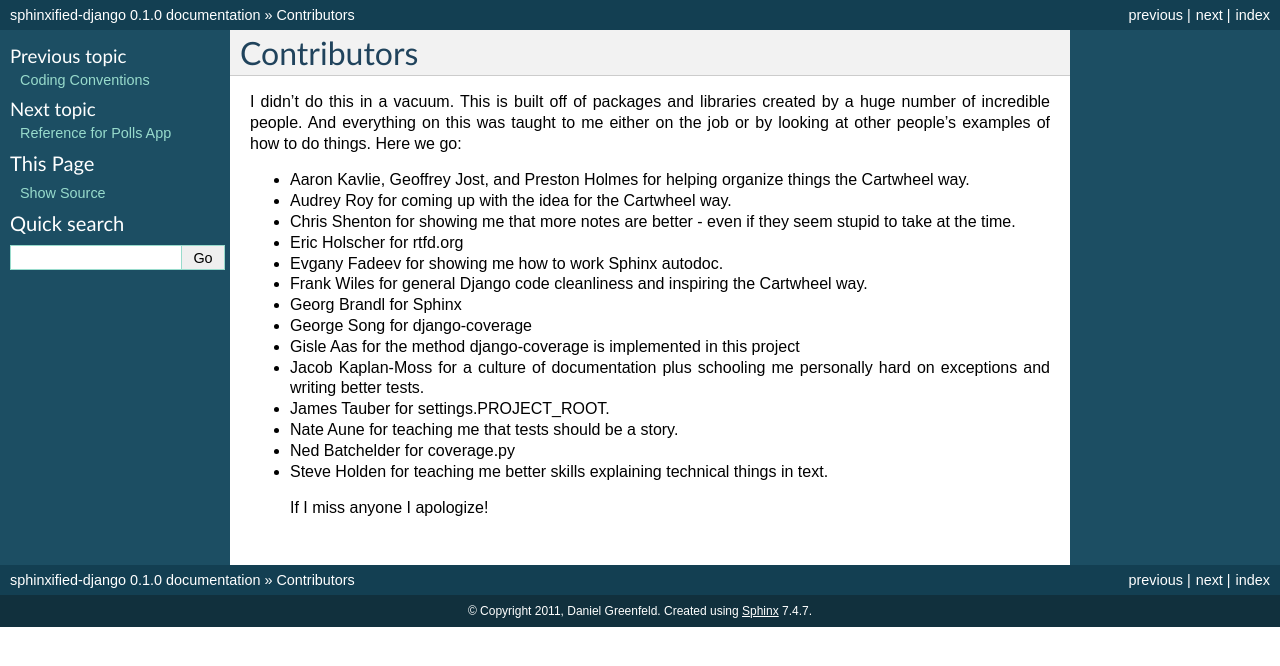
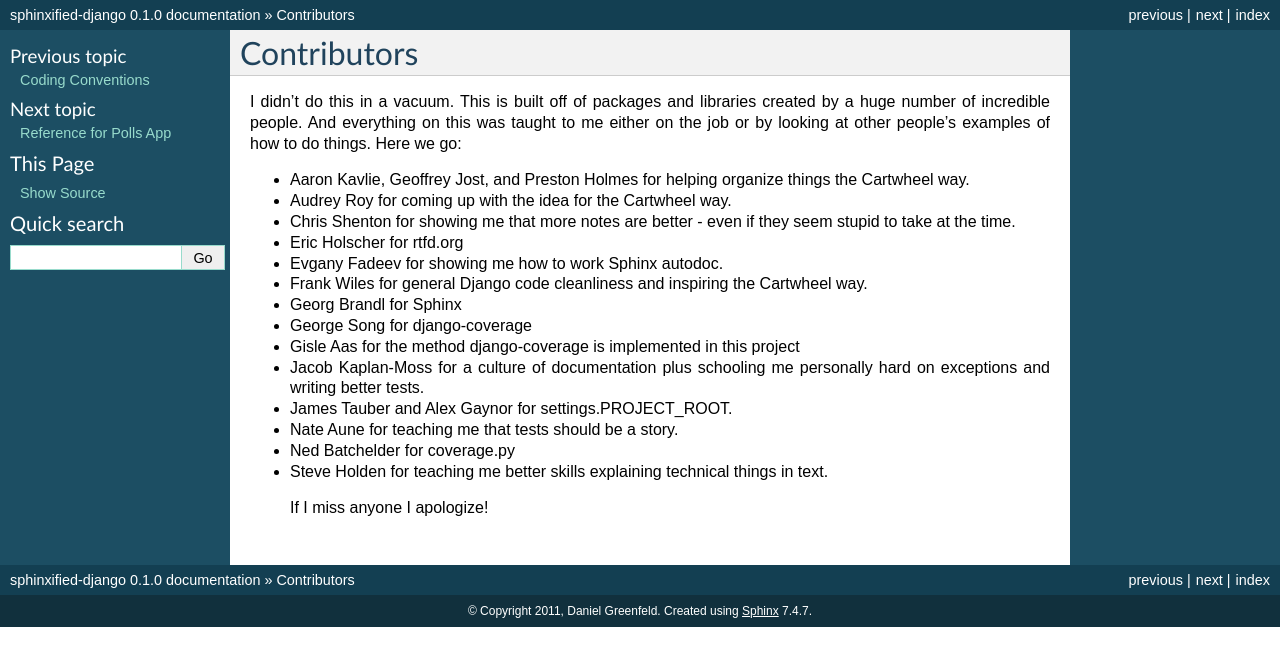
Before and after one commit to pydanny/django-party-pack, a Sphinx documentation site: the page built from docs/contributors.rst, in a window 1280 px wide. Shown: the top 666 px of the page. Built offline with Sphinx 7.4.7, drawn with Linux system fonts in a browser that asks for light colours.

Commit message:
Fixing contrib list

```diff
--- a/docs/contributors.rst
+++ b/docs/contributors.rst
@@ -16,7 +16,7 @@ I didn't do this in a vacuum. This is built off of packages and libraries create
 * George Song for django-coverage
 * Gisle Aas for the method django-coverage is implemented in this project
 * Jacob Kaplan-Moss for a culture of documentation plus schooling me personally hard on exceptions and writing better tests.
-* James Tauber for settings.PROJECT_ROOT.
+* James Tauber and Alex Gaynor for settings.PROJECT_ROOT.
 * Nate Aune for teaching me that tests should be a story.
 * Ned Batchelder for coverage.py
 * Steve Holden for teaching me better skills explaining technical things in text.
```
